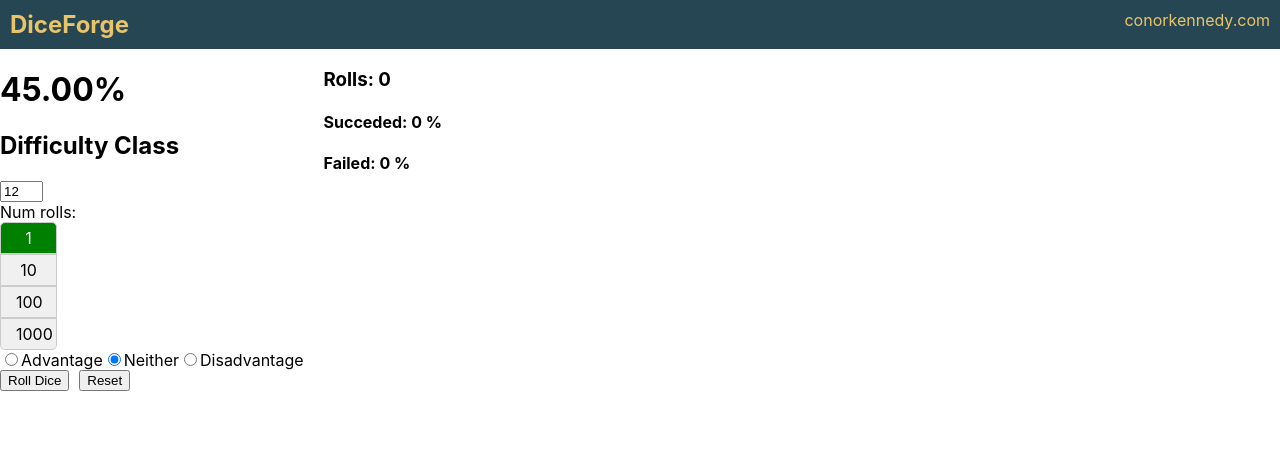
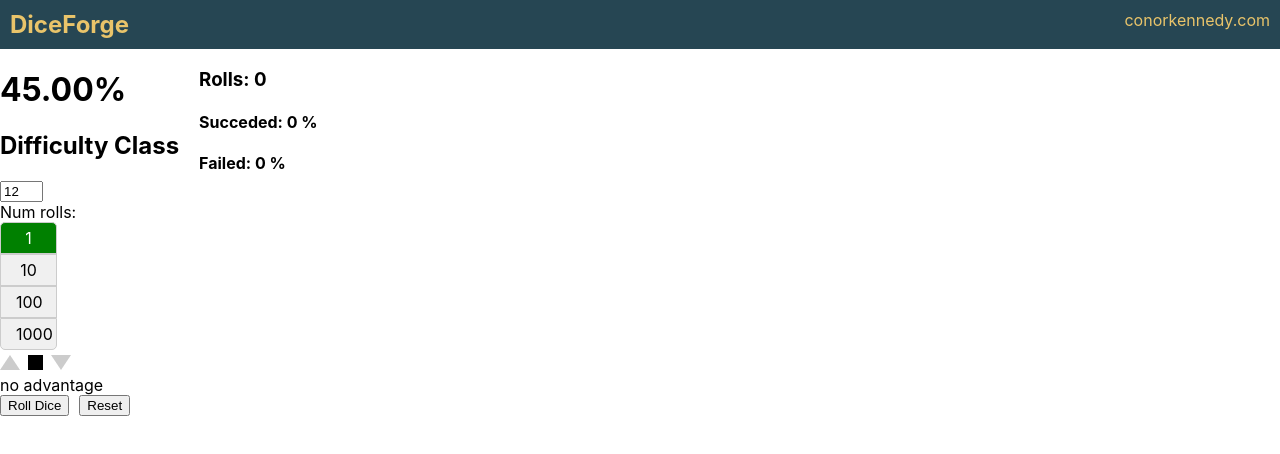
Before and after one commit to conorkenn/diceforge, a React (Create React App) app in the folder frontend/: page / in a window 1280 px wide. Shown: the top 454 px of the page. Built offline with nearby package versions, Linux system fonts and the light colour scheme.

Commit message:
styled roll type selector

```diff
--- a/frontend/src/components/DiceRollerComponent.tsx
+++ b/frontend/src/components/DiceRollerComponent.tsx
@@ -3,7 +3,7 @@ import { rollDice } from "../api/diceApi";
 import RollHistoryComponent from "./RollHistoryComponent";
 import { RollHistory } from "../types";
 import NumRollsSelector from "./NumRollsSelector/NumRollsSelector";
-import RollTypeSelector from "./RollTypeSelector";
+import RollTypeSelector from "./RollTypeSelector/RollTypeSelector";
 import DifficultySelector from "./DifficultySelector";
 
 const DiceRoller: React.FC = () => {
--- a/frontend/src/components/RollTypeSelector.tsx
+++ /dev/null
@@ -1,48 +0,0 @@
-import React from "react";
-
-interface RollTypeSelectorProps {
-  rollType: string;
-  setRollType: (value: string) => void;
-}
-
-const RollTypeSelector: React.FC<RollTypeSelectorProps> = ({
-  rollType,
-  setRollType,
-}) => {
-  return (
-    <div>
-      <label>
-        <input
-          type="radio"
-          name="rollType"
-          value="advantage"
-          checked={rollType === "advantage"}
-          onChange={() => setRollType("advantage")}
-        />
-        Advantage
-      </label>
-      <label>
-        <input
-          type="radio"
-          name="rollType"
-          value="none"
-          checked={rollType === "none"}
-          onChange={() => setRollType("none")}
-        />
-        Neither
-      </label>
-      <label>
-        <input
-          type="radio"
-          name="rollType"
-          value="disadvantage"
-          checked={rollType === "disadvantage"}
-          onChange={() => setRollType("disadvantage")}
-        />
-        Disadvantage
-      </label>
-    </div>
-  );
-};
-
-export default RollTypeSelector;
--- /dev/null
+++ b/frontend/src/components/RollTypeSelector/RollTypeSelector.css
@@ -0,0 +1,70 @@
+.advantage-radio-group {
+  display: flex;
+  flex-direction: row;
+  align-items: center;
+}
+
+.advantage-label,
+.no-advantage-label,
+.disadvantage-label {
+  display: flex;
+  align-items: center;
+  cursor: pointer;
+  margin: 5px 0;
+  transition: all 0.3s ease;
+}
+
+.advantage-label input,
+.disadvantage-label input,
+.no-advantage-label input {
+  display: none;
+}
+
+.triangle-up,
+.triangle-down {
+  width: 0;
+  height: 0;
+  border-left: 10px solid transparent;
+  border-right: 10px solid transparent;
+  margin-right: 8px;
+}
+
+.triangle-up {
+  border-bottom: 15px solid #cccccc;
+}
+
+.triangle-down {
+  border-top: 15px solid #cccccc;
+}
+
+.advantage-label.active .triangle-up {
+  border-bottom-color: green;
+}
+
+.disadvantage-label.active .triangle-down {
+  border-top-color: red;
+}
+
+.advantage-label:hover .triangle-up,
+.disadvantage-label:hover .triangle-down {
+  opacity: 0.8;
+}
+
+.square {
+  width: 15px;
+  height: 15px;
+  border: 2px solid #cccccc;
+  background-color: #cccccc;
+  margin-right: 8px;
+  display: inline-block;
+  box-sizing: border-box;
+}
+
+.no-advantage-label.active .square {
+  background-color: black;
+  border-color: black;
+}
+
+.no-advantage-label:hover .square {
+  opacity: 0.8;
+}
--- /dev/null
+++ b/frontend/src/components/RollTypeSelector/RollTypeSelector.tsx
@@ -0,0 +1,64 @@
+import React from "react";
+import "./RollTypeSelector.css";
+
+interface RollTypeSelectorProps {
+  rollType: string;
+  setRollType: (value: string) => void;
+}
+
+const RollTypeSelector: React.FC<RollTypeSelectorProps> = ({
+  rollType,
+  setRollType,
+}) => {
+  return (
+    <div>
+      <div className="advantage-radio-group">
+        <label
+          className={`advantage-label ${
+            rollType === "advantage" ? "active" : ""
+          }`}
+        >
+          <input
+            type="radio"
+            name="rollType"
+            value="advantage"
+            checked={rollType === "advantage"}
+            onChange={() => setRollType("advantage")}
+          />
+          <span className="triangle-up"></span>
+        </label>
+        <label
+          className={`no-advantage-label ${
+            rollType === "none" ? "active" : ""
+          }`}
+        >
+          <input
+            type="radio"
+            name="rollType"
+            value="none"
+            checked={rollType === "none"}
+            onChange={() => setRollType("none")}
+          />
+          <span className="square"></span>
+        </label>
+        <label
+          className={`disadvantage-label ${
+            rollType === "disadvantage" ? "active" : ""
+          }`}
+        >
+          <input
+            type="radio"
+            name="rollType"
+            value="disadvantage"
+            checked={rollType === "disadvantage"}
+            onChange={() => setRollType("disadvantage")}
+          />
+          <span className="triangle-down"></span>
+        </label>
+      </div>
+      {rollType === "none" ? "no advantage" : rollType }
+    </div>
+  );
+};
+
+export default RollTypeSelector;
```
